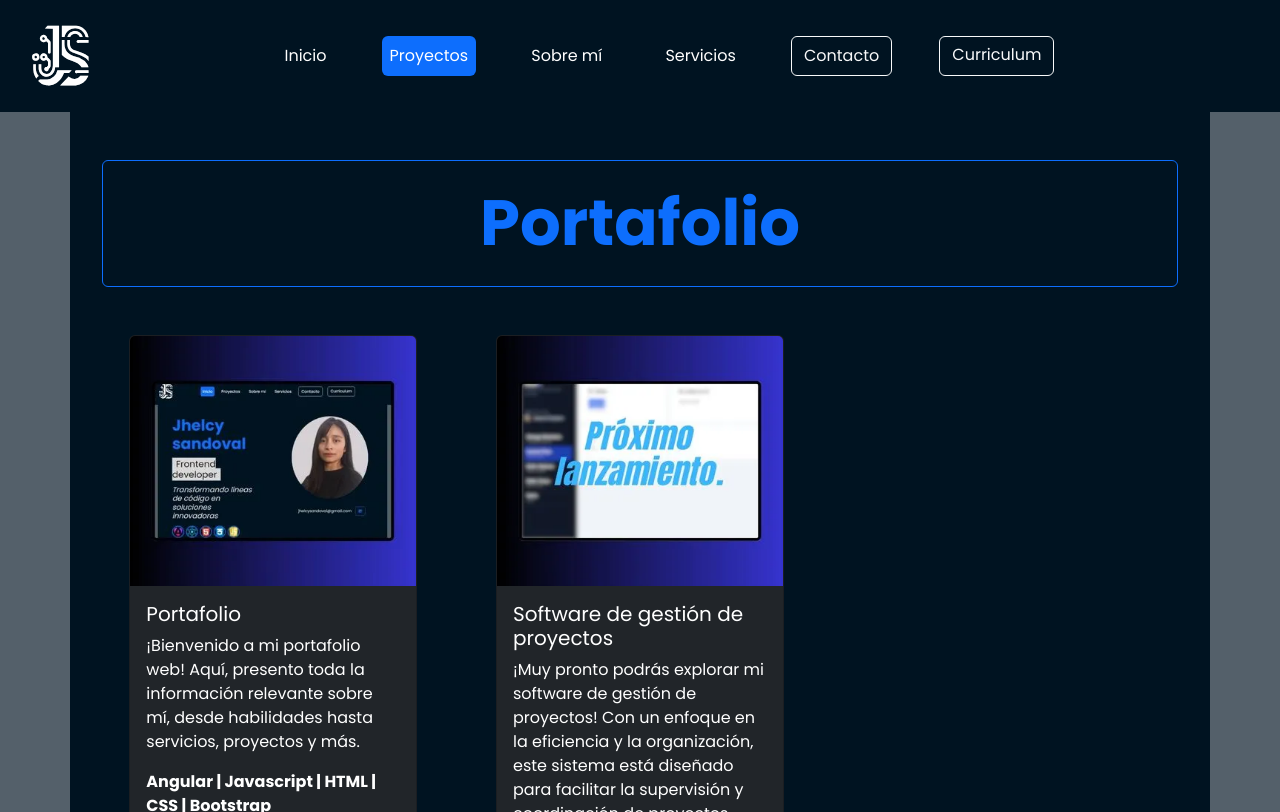
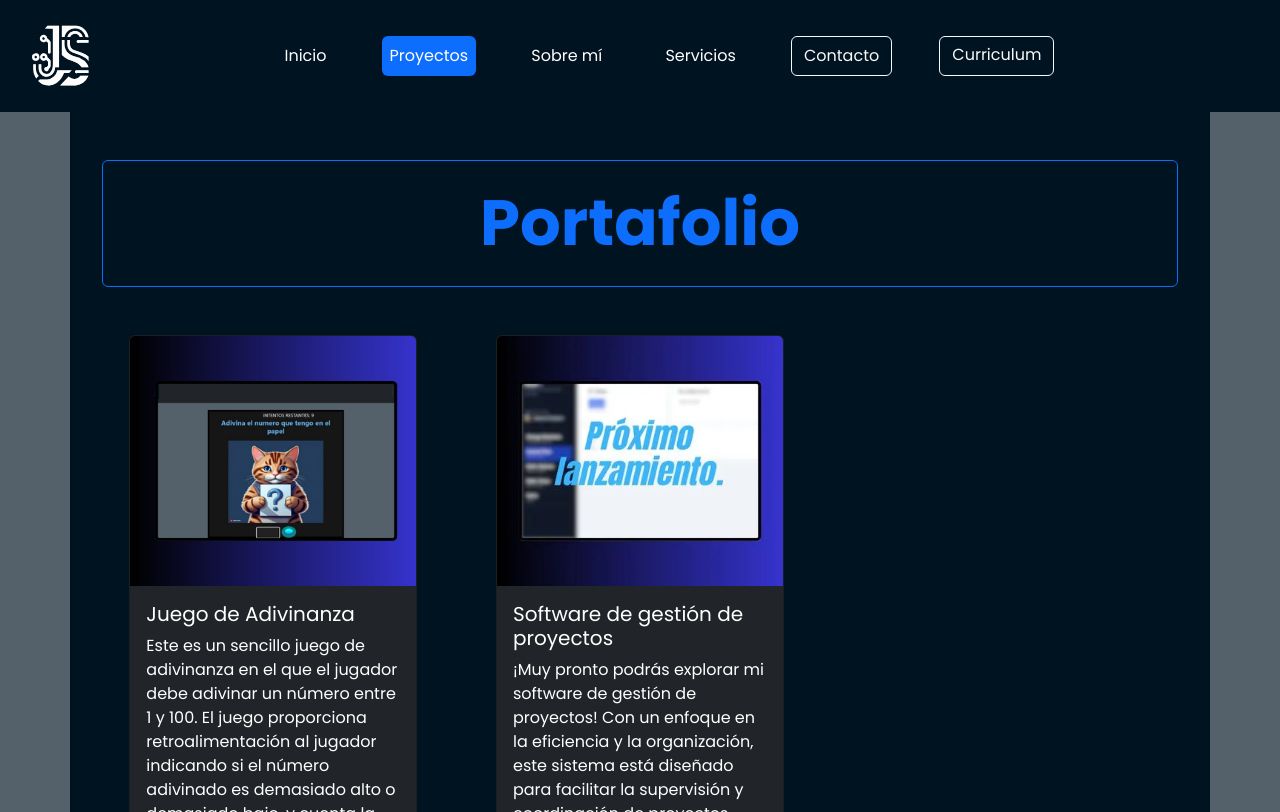
Before and after one commit to Jhelcy-Sandoval/Portafolio, an Angular app: page /portafolio/proyectos in a window 1280 px wide. Built offline with nearby package versions, Linux system fonts and the light colour scheme.

Commit message:
Update proyects.component.html

```diff
--- a/src/app/pages/proyects/proyects.component.html
+++ b/src/app/pages/proyects/proyects.component.html
@@ -6,13 +6,13 @@
     <div class="row row-cols-1 row-cols-md-3 g-md-4 g-3 py-4 mb-1">
       <div class="col d-flex justify-content-center">
         <div class="card text-bg-dark" style="width: 18rem;">
-          <img src="../../../assets/img/app-one.webp" class="card-img-top" alt="...">
+          <img src="../../../assets/img/Título.webp" class="card-img-top" alt="...">
           <div class="card-body">
-            <h5 class="card-title">Portafolio</h5>
-            <p class="card-text">¡Bienvenido a mi portafolio web! Aquí, presento toda la información relevante sobre mí, desde habilidades hasta servicios, proyectos y más.</p>
-            <p><strong>Angular | Javascript | HTML | CSS | Bootstrap</strong></p>
-            <p>Git | <a href="https://github.com/Jhelcy-Sandoval/Portafolio" target="_blank">GitHub</a> | cmd | VSC</p>
-            <a href="#" class="btn btn-primary">ver proyecto</a>
+            <h5 class="card-title">Juego de Adivinanza</h5>
+            <p class="card-text">Este es un sencillo juego de adivinanza en el que el jugador debe adivinar un número entre 1 y 100. El juego proporciona retroalimentación al jugador indicando si el número adivinado es demasiado alto o demasiado bajo, y cuenta la cantidad de intentos realizados. El objetivo es adivinar el número correcto en el menor número de intentos posible.</p>
+            <p><strong> Javascript | HTML | CSS | Bootstrap </strong></p>
+            <p>Git | <a href="https://jhelcy-sandoval.github.io/proyecto-final/" target="_blank">GitHub</a> | cmd | VSC </p>
+            <a href="https://jhelcy-sandoval.github.io/proyecto-final/" class="btn btn-primary">ver proyecto</a>
           </div>
         </div>
       </div>
```
